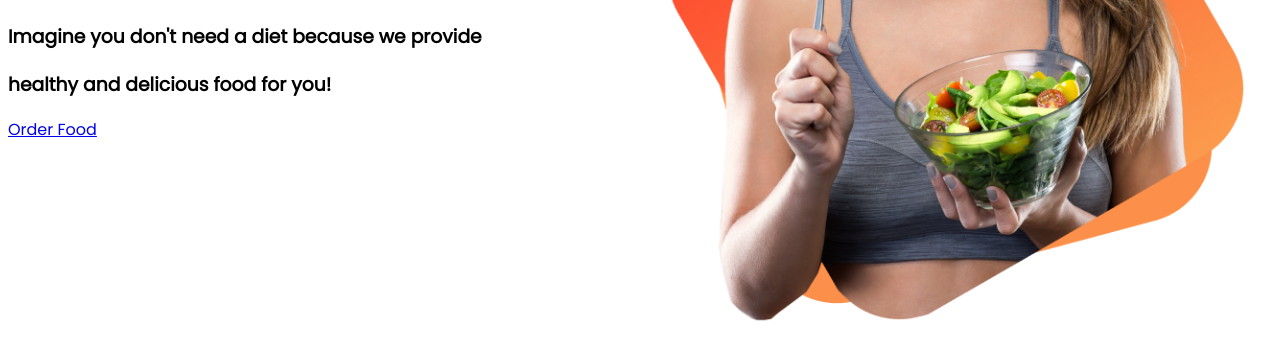
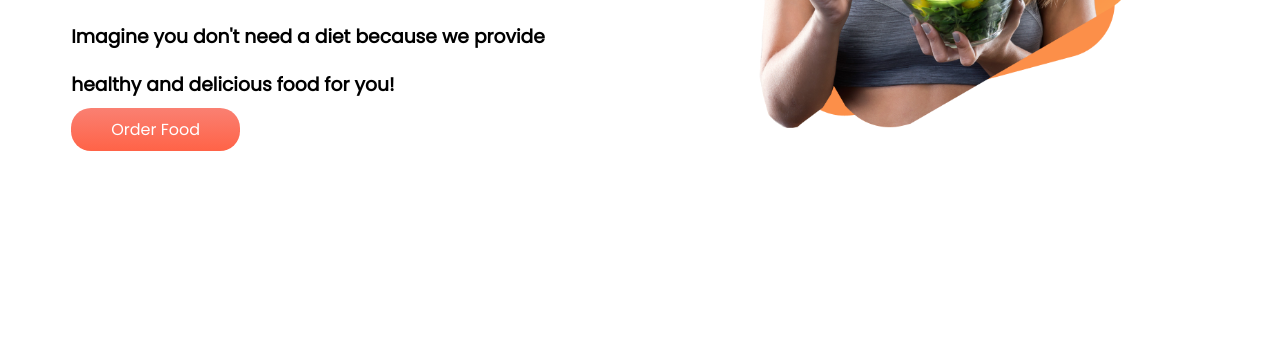
Before and after one commit to habiburhero/food-network-main, a plain HTML site: page index.html in a window 1280 px wide. Shown: the part 377-736 px from the top of the page. Drawn offline with Linux system fonts and the light colour scheme.

Commit message:
iamges added

```diff
--- a/index.html
+++ b/index.html
@@ -20,8 +20,7 @@
             <h1>With Food Network</h1>
             <h3>Imagine you don't need a diet because we provide</h3>
             <h3>healthy and delicious food for you!</h3>
-            <a class="link button" targer="_blank" href="https://www.foodnetwork.com/">Order
-                Food</a>
+            <a class="link-button" target="_blank" href="https://www.foodnetwork.com/">Order Food</a>
         </div>
         <div class="half-width">
             <img src="images/female/Group 8425.png" alt="">
--- a/style.css
+++ b/style.css
@@ -9,15 +9,19 @@ h1{
 }
 section{
     display: flex;
+
 }
 .half-width{
     width: 50%;
+    padding-left: 5%;
 }
 .half-width img{
-    width:100%
+    width:80%
 }
 .link-button{
     text-decoration: none;
-    background-color: salmon;
+    background-image: linear-gradient(salmon,tomato);
     padding: 10px 40px;
+    color: white;
+    border-radius: 20px;
 }
```
